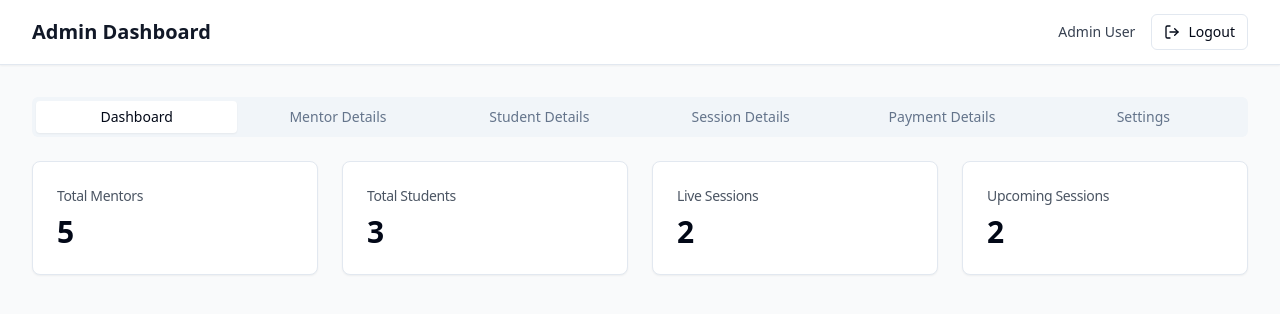
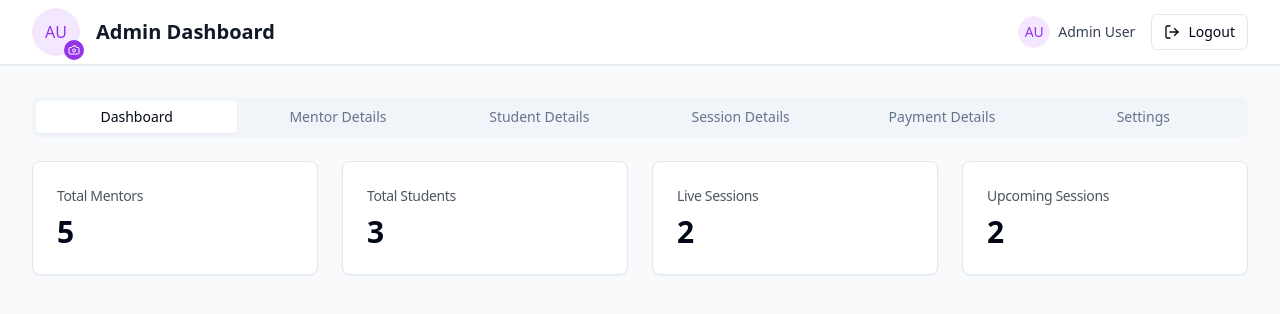
Before and after one commit to RBalaji28/exprto-exam-hub, a React (Vite) app: page /admin-dashboard in a window 1280 px wide. Shown: the top 314 px of the page. Built offline with nearby package versions, Linux system fonts and the light colour scheme.

Commit message:
Refactor: Display image in dashboards
Updated Mentor, Admin, and Student dashboards to display the specified image.

```diff
--- a/src/pages/AdminDashboard.tsx
+++ b/src/pages/AdminDashboard.tsx
@@ -1,4 +1,3 @@
-
 import { useState } from "react";
 import { Button } from "@/components/ui/button";
 import { Card, CardContent, CardHeader, CardTitle } from "@/components/ui/card";
@@ -8,13 +7,16 @@ import { Select, SelectContent, SelectItem, SelectTrigger, SelectValue } from "@
 import { Table, TableBody, TableCell, TableHead, TableHeader, TableRow } from "@/components/ui/table";
 import { Badge } from "@/components/ui/badge";
 import { Tabs, TabsContent, TabsList, TabsTrigger } from "@/components/ui/tabs";
-import { LogOut, Instagram, Twitter, Youtube, Save, Plus, Eye, Edit, Trash2, Star } from "lucide-react";
+import { Avatar, AvatarFallback, AvatarImage } from "@/components/ui/avatar";
+import { LogOut, Instagram, Twitter, Youtube, Save, Plus, Eye, Edit, Trash2, Star, Camera } from "lucide-react";
 import { Link } from "react-router-dom";
 import { useUser } from "@/contexts/UserContext";
 import { toast } from "sonner";
 
 const AdminDashboard = () => {
   const { socialMediaLinks, updateSocialMediaLinks } = useUser();
+  const [adminImage, setAdminImage] = useState<string | null>(null);
+  const adminName = "Admin User";
   const [links, setLinks] = useState({
     instagram: socialMediaLinks.instagram || '',
     twitter: socialMediaLinks.twitter || '',
@@ -51,6 +53,17 @@ const AdminDashboard = () => {
     { id: 'E002', mentorName: 'Hritishna Nayak', mentorId: 'M003', subject: 'NEET', studentsAttended: 8, feedbackCollected: false }
   ]);
 
+  const handleImageUpload = (event: React.ChangeEvent<HTMLInputElement>) => {
+    const file = event.target.files?.[0];
+    if (file) {
+      const reader = new FileReader();
+      reader.onload = (e) => {
+        setAdminImage(e.target?.result as string);
+      };
+      reader.readAsDataURL(file);
+    }
+  };
+
   const handleInputChange = (platform: string, value: string) => {
     setLinks(prev => ({
       ...prev,
@@ -79,9 +92,37 @@ const AdminDashboard = () => {
       <header className="bg-white shadow-sm border-b">
         <div className="max-w-7xl mx-auto px-4 sm:px-6 lg:px-8">
           <div className="flex justify-between items-center h-16">
-            <h1 className="text-xl font-semibold text-gray-900">Admin Dashboard</h1>
             <div className="flex items-center gap-4">
-              <span className="text-sm text-gray-700">Admin User</span>
+              {/* Admin Image Upload */}
+              <div className="relative">
+                <Avatar className="h-12 w-12">
+                  <AvatarImage src={adminImage || undefined} />
+                  <AvatarFallback className="bg-purple-100 text-purple-600">
+                    {adminName.split(' ').map(n => n[0]).join('')}
+                  </AvatarFallback>
+                </Avatar>
+                <label className="absolute -bottom-1 -right-1 bg-purple-600 text-white p-1 rounded-full cursor-pointer hover:bg-purple-700">
+                  <Camera size={12} />
+                  <input
+                    type="file"
+                    accept="image/*"
+                    onChange={handleImageUpload}
+                    className="hidden"
+                  />
+                </label>
+              </div>
+              <h1 className="text-xl font-semibold text-gray-900">Admin Dashboard</h1>
+            </div>
+            <div className="flex items-center gap-4">
+              <div className="flex items-center gap-2">
+                <Avatar className="h-8 w-8">
+                  <AvatarImage src={adminImage || undefined} />
+                  <AvatarFallback className="bg-purple-100 text-purple-600 text-sm">
+                    {adminName.split(' ').map(n => n[0]).join('')}
+                  </AvatarFallback>
+                </Avatar>
+                <span className="text-sm text-gray-700">{adminName}</span>
+              </div>
               <Link to="/">
                 <Button variant="outline" size="sm" className="flex items-center gap-2">
                   <LogOut size={16} />
```
